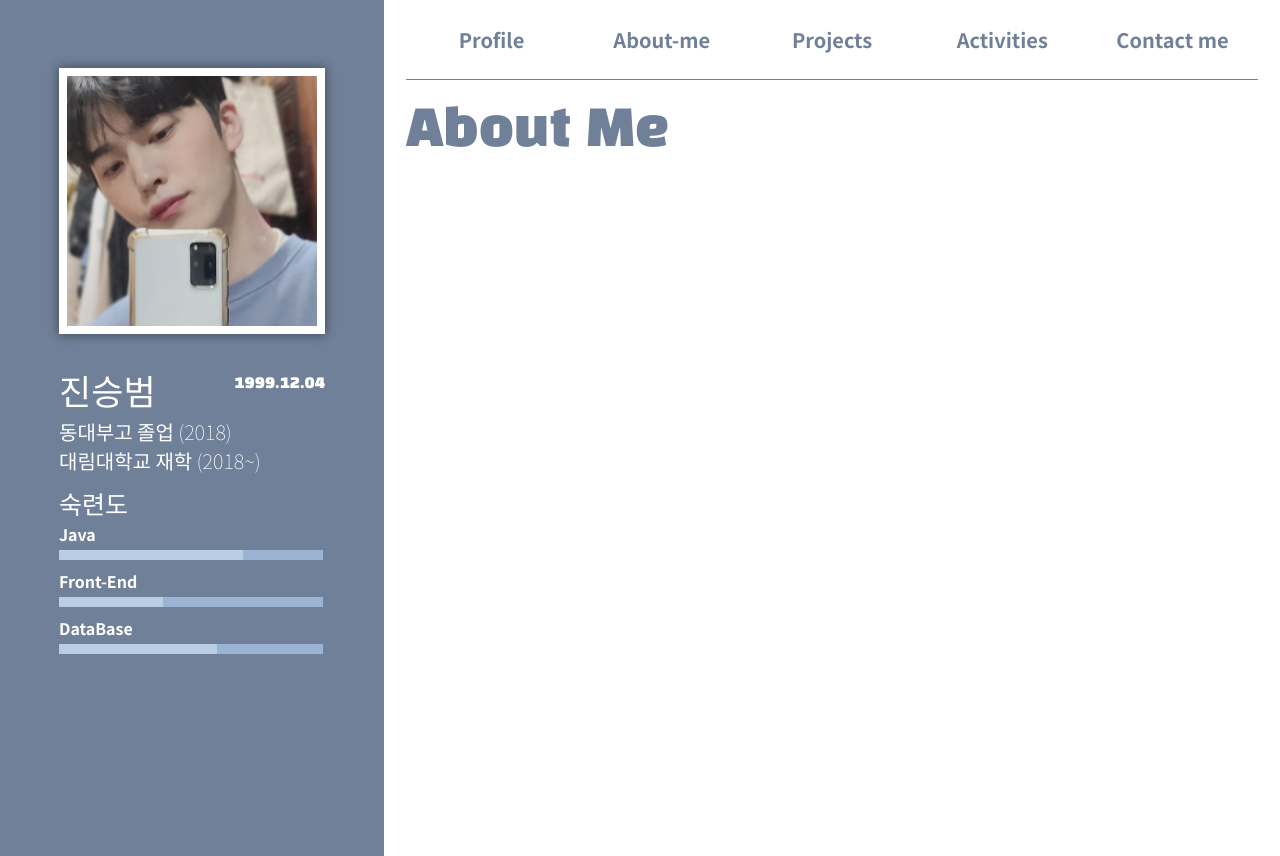
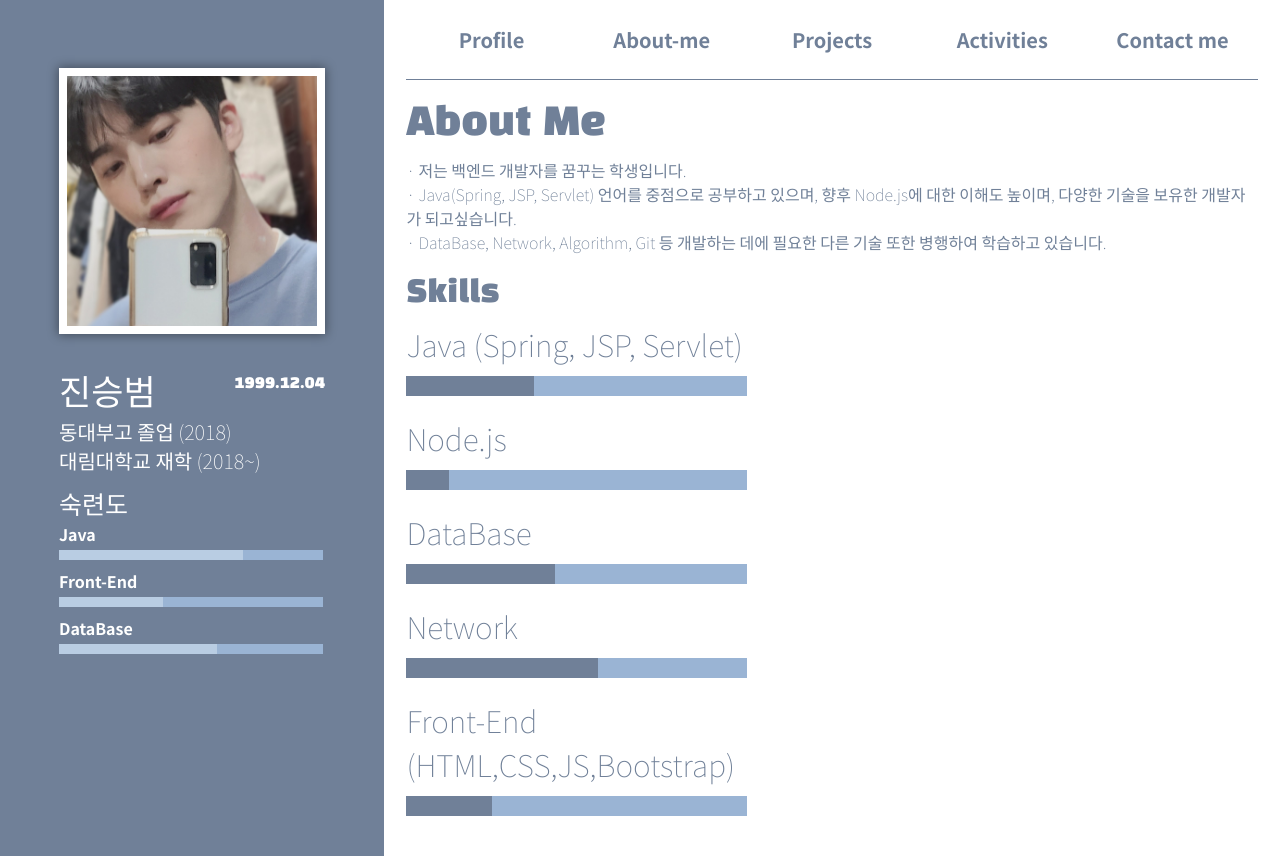
Before and after one commit to jindaram-stu/resume2, a plain HTML site: page html/about_me.html in a window 1280 px wide. Before the commit the page ends 800 px from the top, so only its background shows below. Drawn offline with Linux system fonts and the light colour scheme.

Commit message:
0422 first commit

```diff
--- a/html/about_me.html
+++ b/html/about_me.html
@@ -55,10 +55,62 @@
             </div>
         </div>
         <div class="main-contents">
-            <div class="profile-content">
+            <div class="about-content">
                 <!-- 프로필 -->
                 <p class = "title-h1">About Me</p>
                 <div class="contents">
+                    <p class = "introduce">· 저는 백엔드 개발자를 꿈꾸는 학생입니다.<br>·    Java(Spring, JSP, Servlet) 언어를 중점으로 공부하고 있으며, 향후 Node.js에 대한 이해도 높이며, 다양한 기술을 보유한 개발자가 되고싶습니다.
+                    <br> · DataBase, Network, Algorithm, Git 등 개발하는 데에 필요한 다른 기술 또한 병행하여 학습하고 있습니다.
+                    </p>
+                </div>
+                <p class = "title-h2">Skills</p>
+                <div class="contents">
+                    <div class="skills-section">
+                        <div class="skills-half">
+                            <div class="skills-section-1">
+                                <div class="skills-set-java">
+                                    <p>Java (Spring, JSP, Servlet)</p>
+                                    <div class="stick">
+                                        <div class="stick-per-java"></div>
+                                        <div class="stick-java"></div>
+                                    </div>
+                                </div>
+                                <div class="skills-set-node">
+                                    <p>Node.js</p>
+                                    <div class="stick">
+                                        <div class="stick-per-node"></div>
+                                        <div class="stick-node"></div>
+                                    </div>
+                                </div>
+                                <div class="skills-set-DB">
+                                    <p>DataBase</p>
+                                    <div class="stick">
+                                        <div class="stick-per-DB"></div>
+                                        <div class="stick-DB"></div>
+                                    </div>
+                                </div>
+                                <div class="skills-set-net">
+                                    <p>Network</p>
+                                    <div class="stick">
+                                        <div class="stick-per-net"></div>
+                                        <div class="stick-net"></div>
+                                    </div>
+                                </div>
+                                <div class="skills-set-fr">
+                                    <p>Front-End (HTML,CSS,JS,Bootstrap)</p>
+                                    <div class="stick">
+                                        <div class="stick-per-fr"></div>
+                                        <div class="stick-fr"></div>
+                                    </div>
+                                </div>
+                            </div>
+                           <div class="skills-section-2">
+
+
+                           </div>
+                        </div>
+                    </div>
+
                 </div>
             </div>
         </div>
--- a/style.css
+++ b/style.css
@@ -265,3 +265,170 @@ html, body {
     font-weight : lighter;
 
 }
+
+.about-content .title-h1 {
+    font-family: 'Black Han Sans', sans-serif;
+    font-size : 38px;
+    color :#708098;
+}
+
+.about-content .title-h2 {
+    font-size : 30px;
+    font-family: 'Black Han Sans', sans-serif;
+    color :#708098;
+}
+
+.contents .introduce {
+    color : #708098;
+    font-family: 'Noto Sans KR', sans-serif;
+    font-weight : 100;
+}
+.skills-section {
+
+}
+
+.skills-half {
+
+}
+.skills-section-1 {
+    overflow : hidden;
+    float: left;
+    width : 50%;
+
+
+}
+
+.skills-section-2 {
+
+    float : left;
+    width : 50%;
+    height : 300px;
+
+
+}
+.stick {
+    margin-top : 10px;
+}
+.stick-java {
+    float : left;
+    height : 20px;
+    width : 50%;
+    background-color: #9AB4D4;
+}
+
+.stick-per-java {
+    float : left;
+    height : 20px;
+    width : 30%;
+    background-color: #708098;
+}
+
+.skills-half p {
+    font-family: 'Noto Sans KR', sans-serif;
+    color :#708098;
+    font-size : 30px;
+    font-weight : lighter;
+}
+
+.skills-set-java {
+    margin-bottom : 20px;
+    overflow : hidden;
+}
+
+/* Node */
+
+.skills-set-node {
+    margin-bottom : 20px;
+    overflow : hidden;
+}
+.stick-node {
+    float : left;
+    height : 20px;
+    width : 70%;
+    background-color: #9AB4D4;
+}
+
+.stick-per-node {
+    float : left;
+    height : 20px;
+    width : 10%;
+    background-color: #708098;
+}
+
+/* DB */
+
+.skills-set-DB {
+    margin-bottom : 20px;
+    overflow : hidden;
+}
+
+.stick-DB {
+    float : left;
+    height : 20px;
+    width : 45%;
+    background-color: #9AB4D4;
+}
+
+.stick-per-DB {
+    float : left;
+    height : 20px;
+    width : 35%;
+    background-color: #708098;
+}
+
+.skills-set-DB {
+    margin-bottom : 20px;
+    overflow : hidden;
+}
+
+/* net */
+
+.skills-set-net {
+    margin-bottom : 20px;
+    overflow : hidden;
+}
+
+.stick-net {
+    float : left;
+    height : 20px;
+    width : 35%;
+    background-color: #9AB4D4;
+}
+
+.stick-per-net {
+    float : left;
+    height : 20px;
+    width : 45%;
+    background-color: #708098;
+}
+
+.skills-set-net {
+    margin-bottom : 20px;
+    overflow : hidden;
+}
+
+/* net */
+
+.skills-set-fr {
+    margin-bottom : 20px;
+    overflow : hidden;
+}
+
+.stick-fr {
+    float : left;
+    height : 20px;
+    width : 60%;
+    background-color: #9AB4D4;
+}
+
+.stick-per-fr {
+    float : left;
+    height : 20px;
+    width : 20%;
+    background-color: #708098;
+}
+
+
+
+/* font-family: 'Noto Sans KR', sans-serif; */
+/* font-family: 'Black Han Sans', sans-serif; */
```
Also changed, not shown: html/acitivites.html (added, +67 -0 lines), html/contact_me.html (added, +67 -0 lines), html/projects.html (added, +67 -0 lines).
